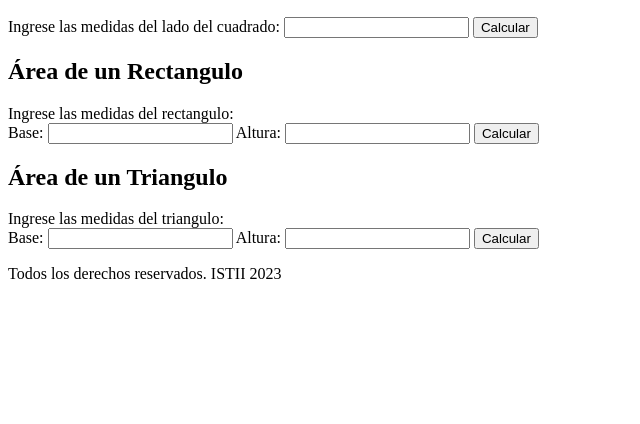
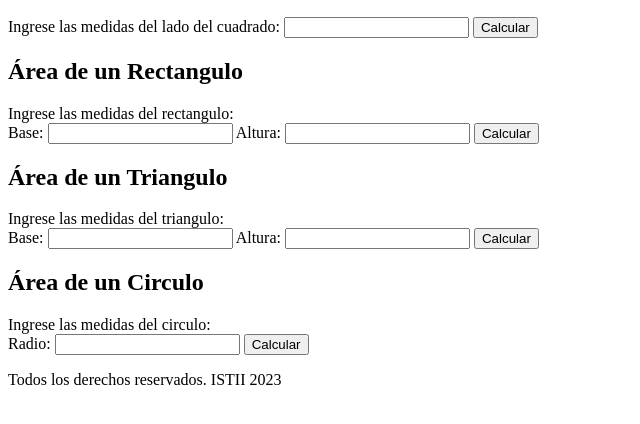
Before and after one commit to BrandonHernz/proyecto-final-bacho, a plain HTML site: page index.html in a window 1280 px wide. Shown: the part 110-534 px from the top of the page, without its empty margins (0-640 px from the left). Drawn offline with Linux system fonts and the light colour scheme.

Commit message:
Agregar estructura de área de circulo

```diff
--- a/index.html
+++ b/index.html
@@ -47,7 +47,17 @@
           <input type="submit" value="Calcular" />
         </form>
       </section>
-      <section id="circulo"></section>
+      <section id="circulo">
+        <h2>Área de un Circulo</h2>
+        <form action="">
+          <label for="circulo">
+            <span>Ingrese las medidas del circulo:</span><br />
+            Radio:
+            <input type="text" id="radio-circulo" />
+          </label>
+          <input type="submit" value="Calcular" />
+        </form>
+      </section>
       <section id="pentagono"></section>
     </main>
     <footer>
```
